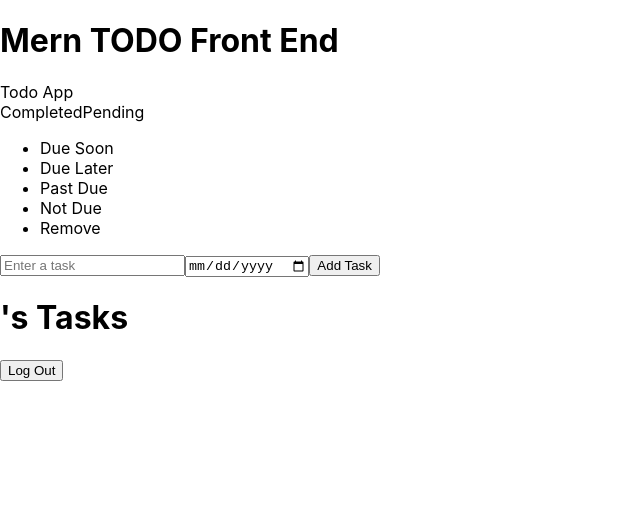
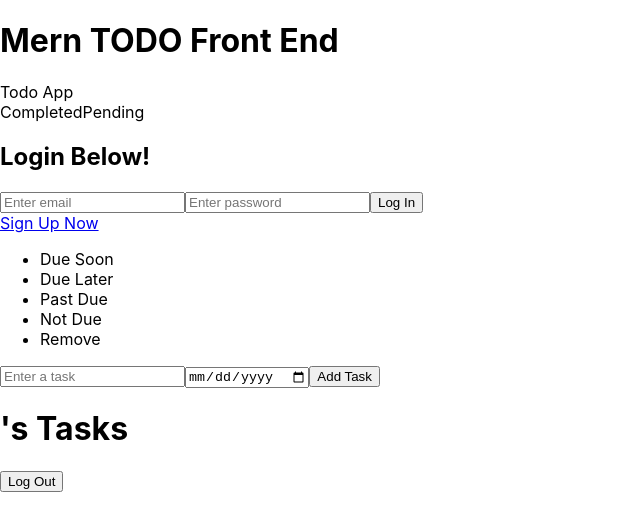
Before and after one commit to Limlight86/MERN-todo-client, a React (Create React App) app: page / in a window 1280 px wide. Shown: the top 530 px of the page, without its empty margins (0-640 px from the left). Built offline with nearby package versions, Linux system fonts and the light colour scheme; what moment-range would draw is missing.

Commit message:
login feature added to navbar

```diff
--- a/src/components/Navbar.jsx
+++ b/src/components/Navbar.jsx
@@ -1,9 +1,12 @@
 import React, { useContext } from 'react'
+import { NavLink } from "react-router-dom"
 import { AppContext } from '../context/AppContext';
+import Login from "../components/Login"
+import Logout from "../components/Logout"
 import axios from 'axios'
 
 const Navbar = () => {
-  const { tasks, setDisplayedTasks } = useContext(AppContext)
+  const { tasks, user, setDisplayedTasks, loggedIn } = useContext(AppContext)
 
   const filterTasks = (boolean) => {
     const token = localStorage.getItem("token")
@@ -29,6 +32,17 @@ const Navbar = () => {
           Pending
         </span>
       </div>
+      {
+        ( loggedIn ? <span>{user.name}<Logout /></span>
+          :
+          <div>
+            <Login/>
+            <NavLink to="/signup">
+              Sign Up Now
+            </NavLink>
+          </div>
+        )
+      }
     </nav>
   )
 }
```
